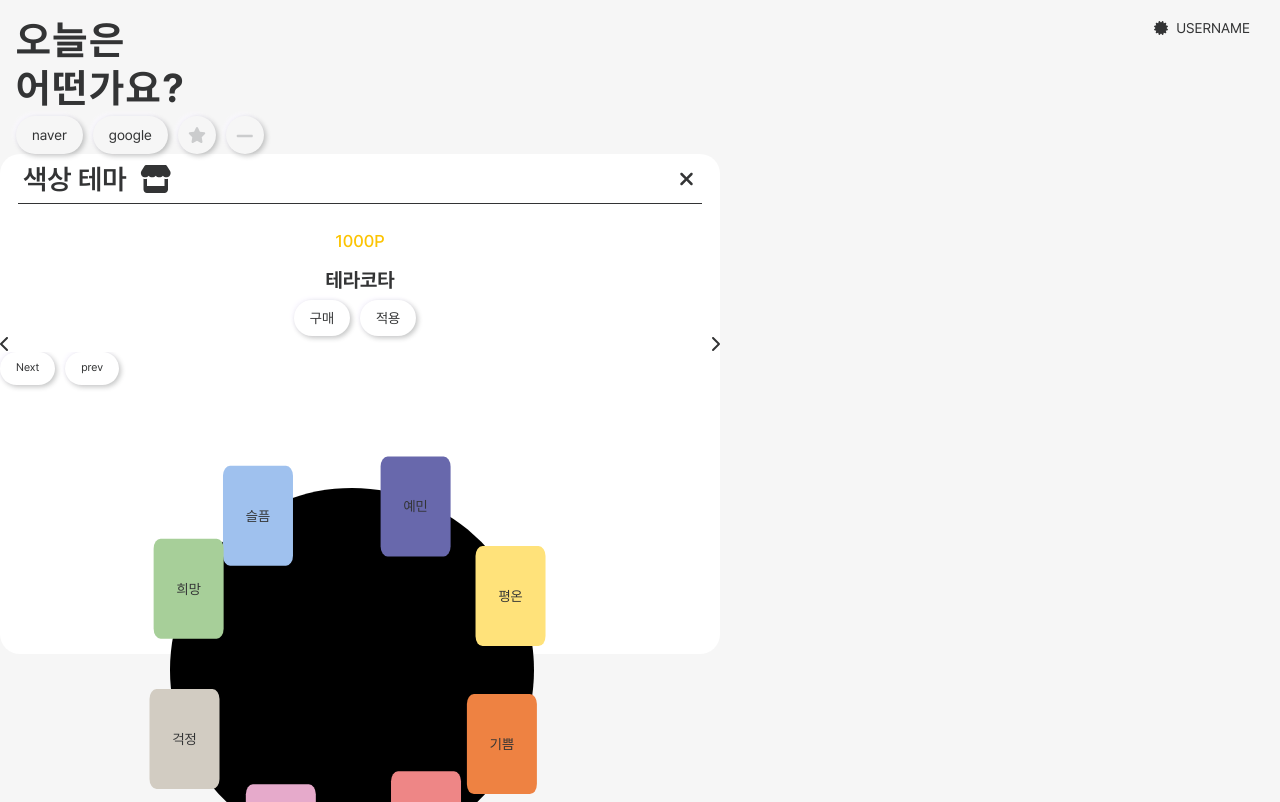
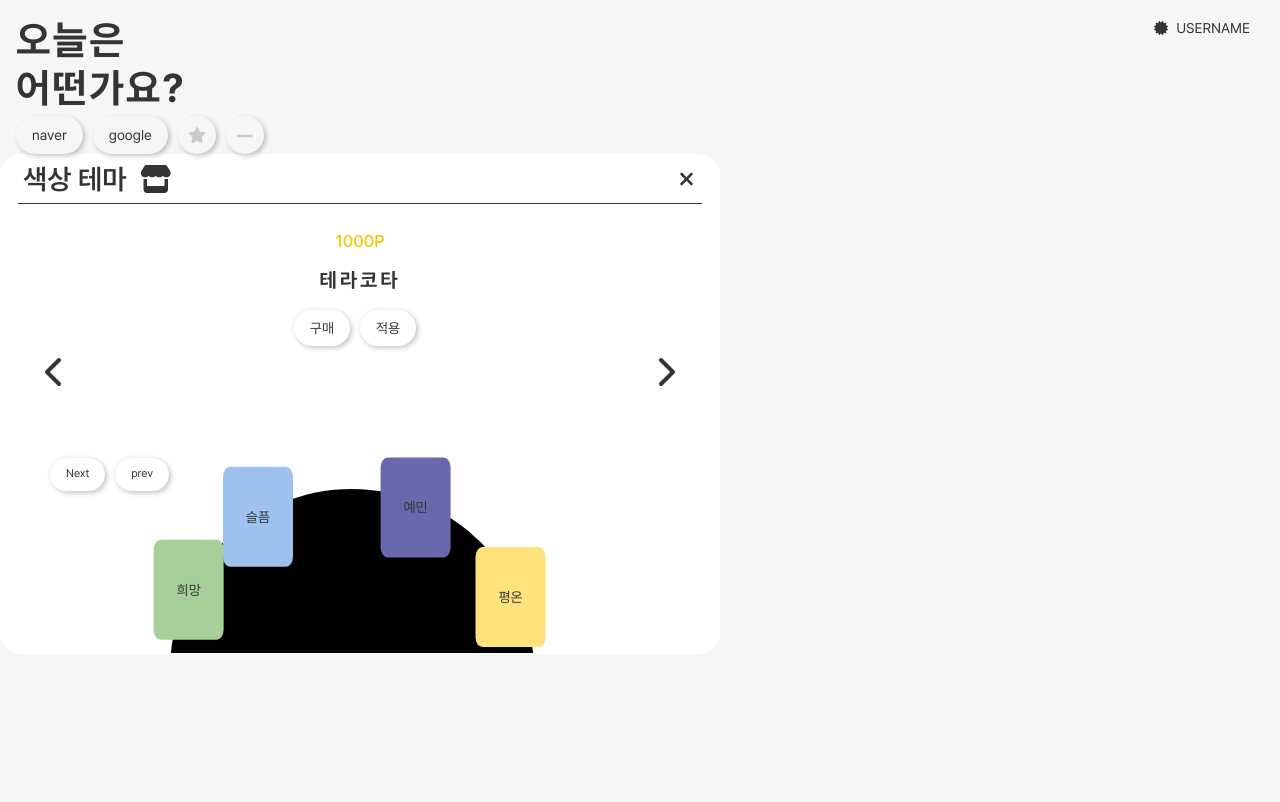
Before and after one commit to codestates-seb/seb40_main_029, a React (Create React App) app in the folder client/: page / in a window 1280 px wide. Built offline with nearby package versions, Linux system fonts and the light colour scheme.

Commit message:
#39 - feat: 요소 위치 적용

```diff
--- a/client/src/components/module/ColorCarousel.js
+++ b/client/src/components/module/ColorCarousel.js
@@ -13,26 +13,28 @@ import {
 } from '@fortawesome/free-solid-svg-icons';
 
 const TitleContainer = styled.div`
-  margin-top: 20px;
+  margin: 5px;
   display: flex;
   flex-direction: column;
   align-items: center;
 `;
 
 const Point = styled.div`
-  margin: 5px;
+  margin-top: 20px;
   font-size: 17px;
   font-weight: 500;
   color: #fcc403;
 `;
 
 const PaletteName = styled.div`
+  margin: 10px;
   font-weight: 700;
   font-size: 20px;
-  margin: 5px;
+  letter-spacing: 3px;
 `;
 
 const BtnContainer = styled.div`
+  margin: 5px;
   display: flex;
   justify-content: space-between;
 `;
@@ -40,19 +42,26 @@ const BtnContainer = styled.div`
 const ArrowContainer = styled.div`
   display: flex;
   justify-content: space-between;
+  padding-left: 45px;
+  padding-right: 45px;
 `;
 
 const CarouselContainer = styled.div`
   position: relative;
   width: 100%;
-  height: 100%;
+  height: 59%;
   display: block;
   overflow: hidden;
 `;
 
+const CarouselBtnContainer = styled.div`
+  padding-top: 70px;
+  padding-left: 50px;
+`;
+
 const Carousel = styled.div`
   position: absolute;
-  bottom: -50px;
+  bottom: -200px;
   left: 170px;
   width: 364px;
   height: 364px;
@@ -238,16 +247,22 @@ export const ColorCarousel = () => {
         </BtnContainer>
       </TitleContainer>
       <ArrowContainer>
-        <FontAwesomeIcon icon={faChevronLeft} onClick={() => toLeft()} />
-        <FontAwesomeIcon icon={faChevronRight} onClick={() => toRight()} />
+        <FontAwesomeIcon icon={faChevronLeft} size="2x" />
+        <FontAwesomeIcon
+          icon={faChevronRight}
+          size="2x"
+          onClick={() => toRight()}
+        />
       </ArrowContainer>
       <CarouselContainer>
+        <CarouselBtnContainer>
           <Button size="long" fontsize="little" onClick={next}>
             Next
           </Button>
           <Button size="long" fontsize="little" onClick={prev}>
             prev
           </Button>
+        </CarouselBtnContainer>
         <Carousel style={{ transform: `rotate(${state.carouselDeg}deg)` }}>
           {state.carousel.map((item, index) => (
             <ItemCarousel
```
Also changed, not shown: 1 other file (tests, documents, lock files or other folders). Lines whose indentation alone changed are shown as unchanged.
